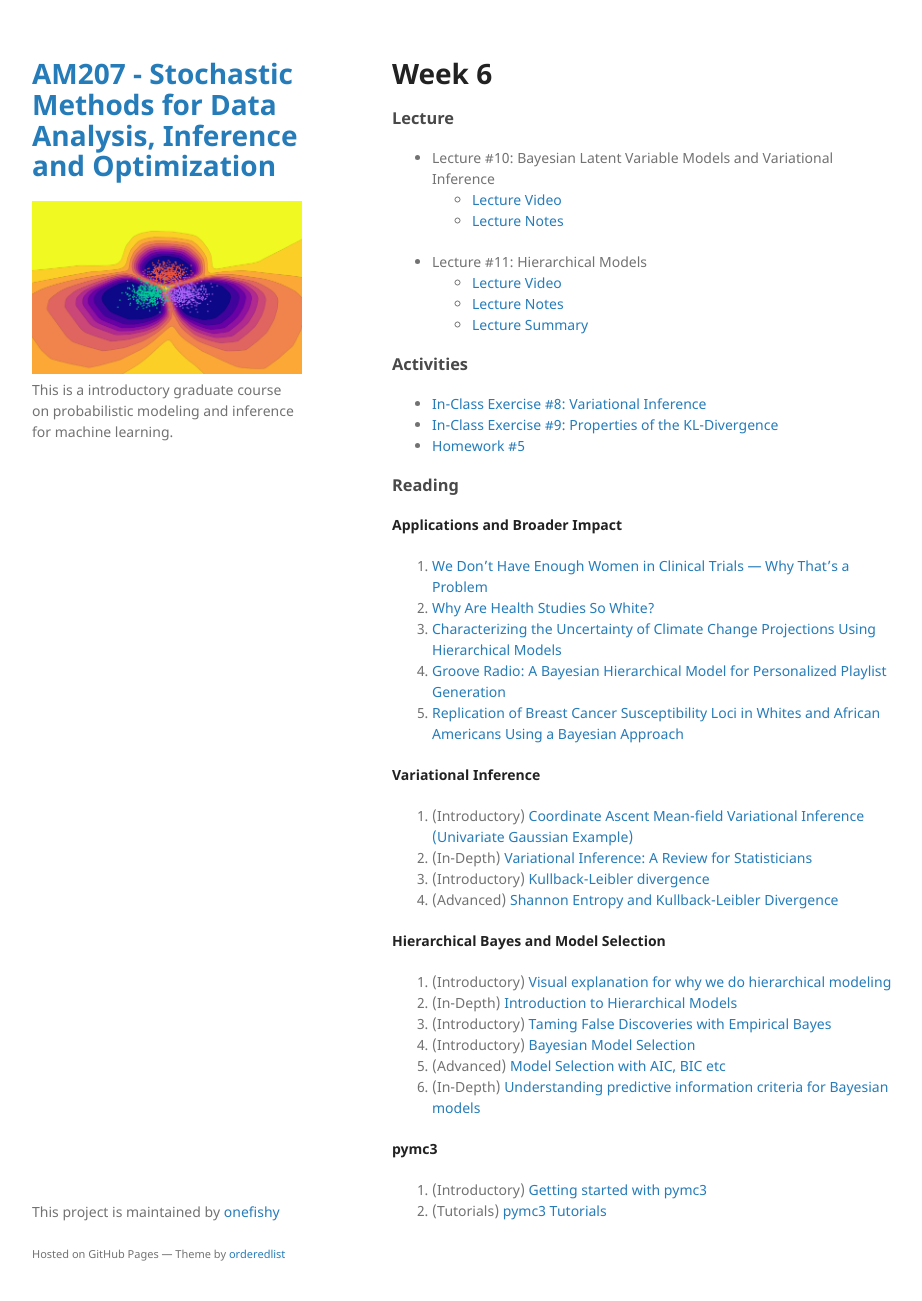
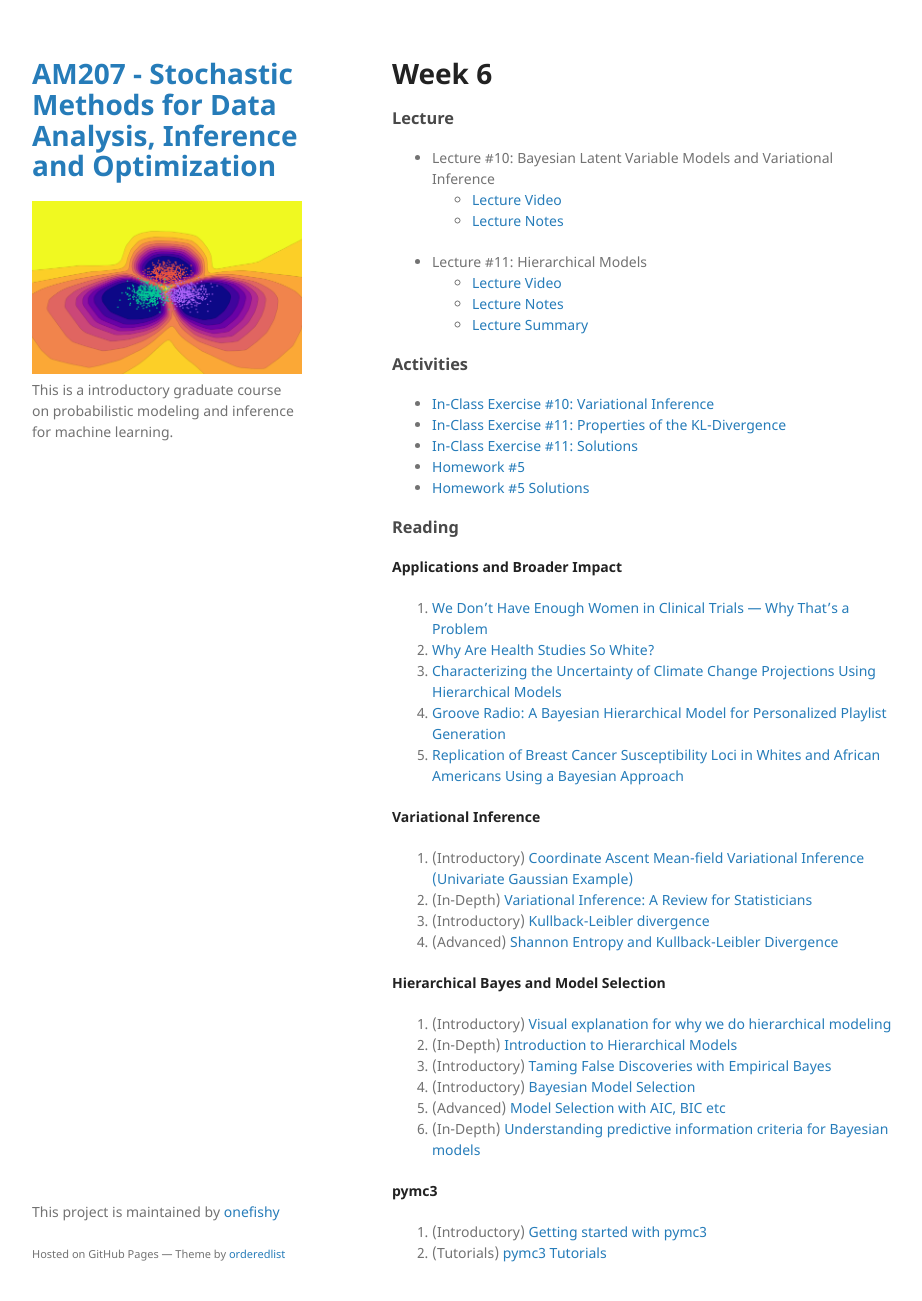
Before and after one commit to onefishy/am207, a Jekyll site: the page built from week6.md, in a window 1280 px wide and 1333 px high. Shown: the top 1301 px of the window, without its empty margins (178-1100 px from the left). Built offline with Jekyll 4.4.1, drawn with Linux system fonts in a browser that asks for light colours; our own code applies the rules of GitHub Pages for plain Markdown files.

Commit message:
Update week6.md

```diff
--- a/week6.md
+++ b/week6.md
@@ -10,9 +10,11 @@
   - [Lecture Summary](https://github.com/onefishy/am207/blob/master/Lectures/lecture_11_summary.ipynb)
 
 ### Activities
-- [In-Class Exercise #8: Variational Inference](https://deepnote.com/workspace/weiwei-pan-2902decb-902f-40cc-9fa6-af2e3f31f15b/project/AM207Fall202110-variational-inference-17216e11-6d19-4a7a-a9b7-a374cdc2d25e/%2FIn-Class%20Exercises%2F10_variational_inference.ipynb)
-- [In-Class Exercise #9: Properties of the KL-Divergence](https://deepnote.com/workspace/weiwei-pan-2902decb-902f-40cc-9fa6-af2e3f31f15b/project/AM207Fall202111-properties-of-kl-d36aea2b-6ba2-46f0-8ea0-63b7a595fd01/%2FIn-Class%20Exercises%2F11_properties_of_kl.ipynb)
+- [In-Class Exercise #10: Variational Inference](https://deepnote.com/workspace/weiwei-pan-2902decb-902f-40cc-9fa6-af2e3f31f15b/project/AM207Fall202110-variational-inference-17216e11-6d19-4a7a-a9b7-a374cdc2d25e/%2FIn-Class%20Exercises%2F10_variational_inference.ipynb)
+- [In-Class Exercise #11: Properties of the KL-Divergence](https://deepnote.com/workspace/weiwei-pan-2902decb-902f-40cc-9fa6-af2e3f31f15b/project/AM207Fall202111-properties-of-kl-d36aea2b-6ba2-46f0-8ea0-63b7a595fd01/%2FIn-Class%20Exercises%2F11_properties_of_kl.ipynb)
+- [In-Class Exercise #11: Solutions](https://deepnote.com/workspace/weiwei-pan-2902decb-902f-40cc-9fa6-af2e3f31f15b/project/SolutionsAM207Fall202111-properties-of-kl-Duplicate-e3d72571-6f8b-49fc-bf25-d0eb50204de5/%2FIn-Class%20Exercises%2F11_properties_of_kl.ipynb)
 - [Homework #5](https://github.com/onefishy/am207/blob/master/HW/AM207_HW5.ipynb)
+- [Homework #5 Solutions](https://github.com/onefishy/am207/blob/master/HW/AM207_HW5_Solutions.ipynb)
 
 ### Reading
 **Applications and Broader Impact**
```
